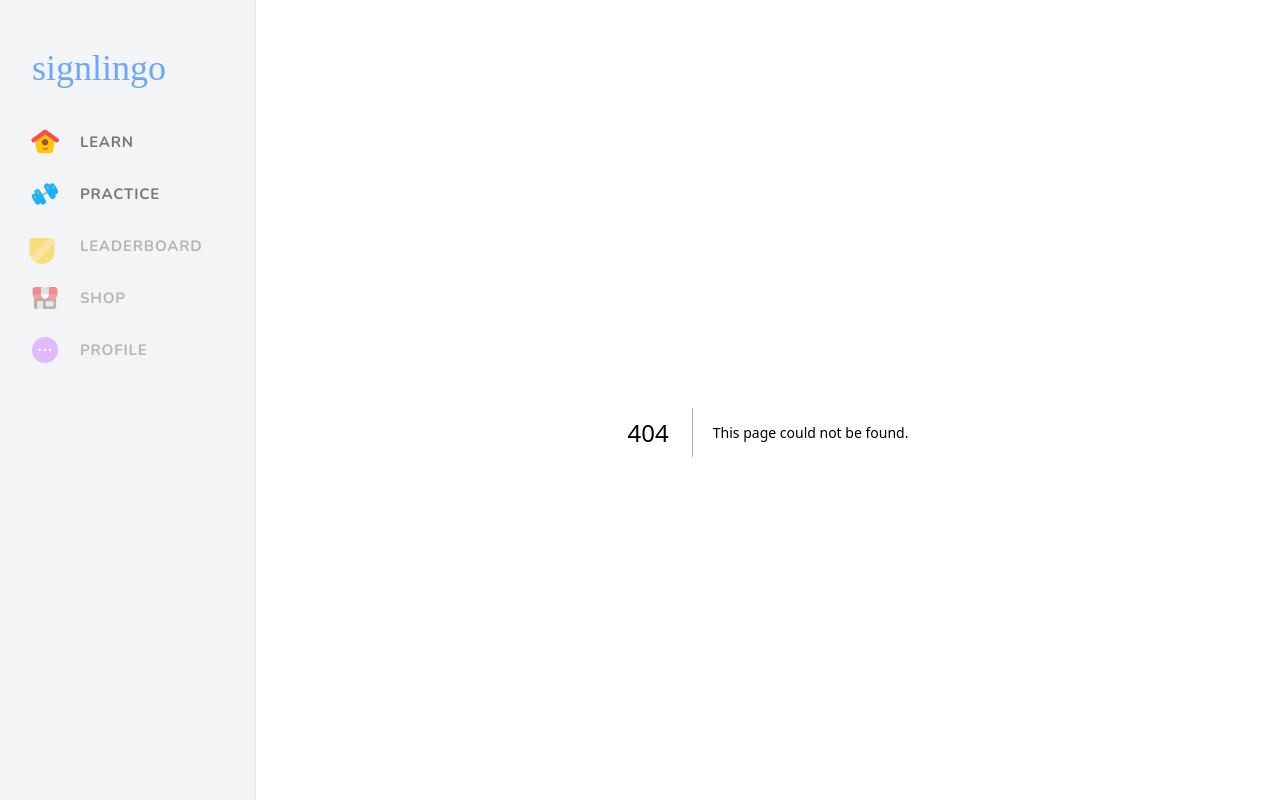
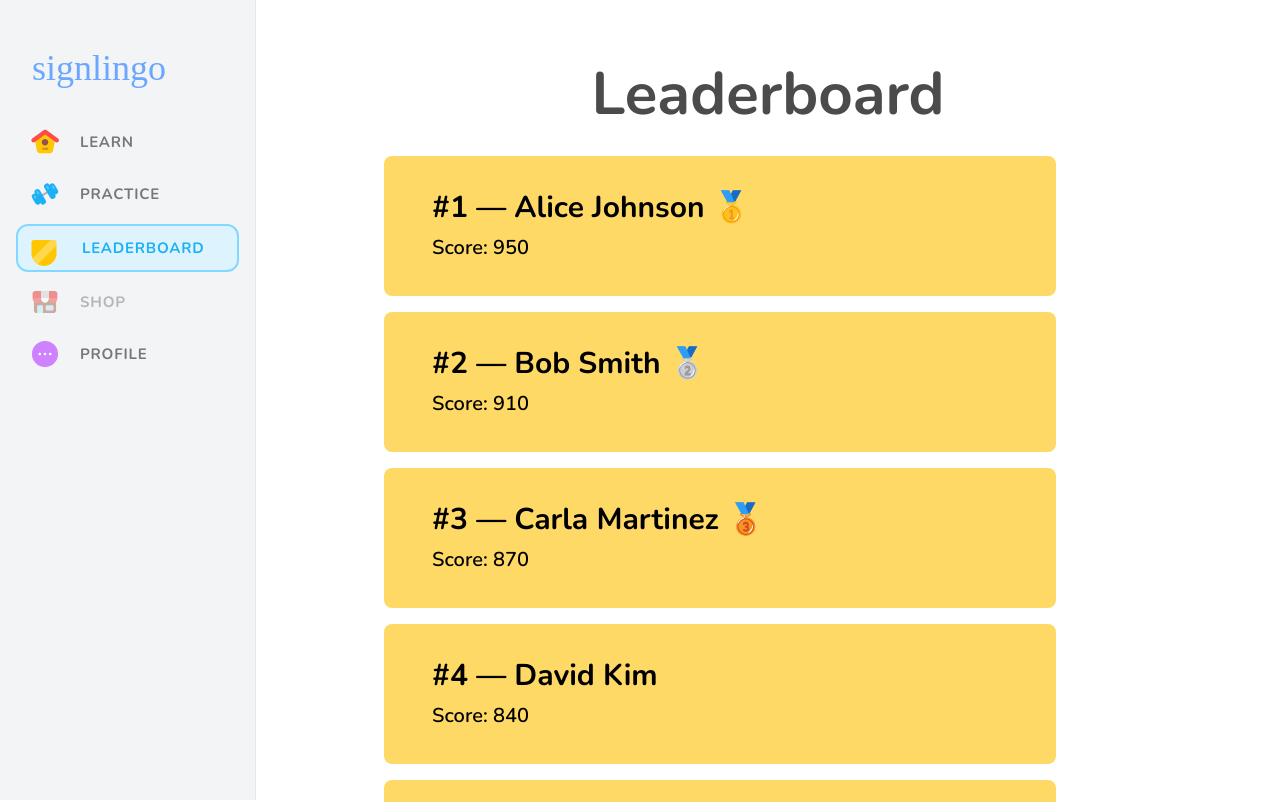
Before and after one commit to rajmnoor27/ctp-ds-signlingo, a Next.js app in the folder frontend/: page /leaderboard in a window 1280 px wide. Before the commit this address had no page. Shown: the top 802 px of the page. Built offline with nearby package versions, Linux system fonts and the light colour scheme.

Commit message:
Added leaderboard page with mock data

```diff
--- /dev/null
+++ b/frontend/app/(leaderboard)/leaderboard/[id]/page.tsx
@@ -0,0 +1,54 @@
+'use client';
+
+import * as React from 'react';
+import Link from 'next/link';
+
+import { Button } from '@/components/ui/button';
+import { Card, CardContent } from '@/components/ui/card';
+
+// Mock leaderboard data
+const leaderboardData = [
+  { name: 'Alex M.', score: 98 },
+  { name: 'Jamie L.', score: 92 },
+  { name: 'Taylor S.', score: 89 },
+  { name: 'Jordan B.', score: 85 },
+  { name: 'Riley K.', score: 80 },
+];
+
+export default function LeaderboardPage() {
+  return (
+    <main className='flex min-h-screen'>
+      <div className='flex flex-col w-full space-y-4 flex-grow px-4 md:px-16 py-8'>
+        <div className='max-w-2xl mx-auto w-full'>
+          <h1 className='text-3xl md:text-5xl font-bold mb-4'>Leaderboard</h1>
+          <p className='text-base md:text-xl mb-8'>
+            See where you stand among the top learners.
+          </p>
+
+          <div className='flex flex-col gap-4'>
+            {leaderboardData.map((entry, index) => (
+              <Card key={index}>
+                <CardContent className='flex justify-between items-center py-4 px-6'>
+                  <span className='text-lg md:text-xl font-semibold'>
+                    {index + 1}. {entry.name}
+                  </span>
+                  <span className='text-lg md:text-xl font-bold text-feather-green'>
+                    {entry.score} pts
+                  </span>
+                </CardContent>
+              </Card>
+            ))}
+          </div>
+
+          <div className='flex justify-center mt-8'>
+            <Link href='/'>
+              <Button variant='outline' className='py-4 md:py-6 text-lg'>
+                Back to Home
+              </Button>
+            </Link>
+          </div>
+        </div>
+      </div>
+    </main>
+  );
+}
--- /dev/null
+++ b/frontend/app/(leaderboard)/leaderboard/page.tsx
@@ -0,0 +1,24 @@
+import { leaderboardData } from '@/utils/leaderboardData';
+import { LeaderboardCard } from '@/components/ui/leaderboard-card';
+
+export default function Page() {
+  return (
+    <main className='flex min-w-full min-h-screen'>
+      <div className='flex flex-col w-full h-full space-y-4 flex-grow px-4 md:px-16 pt-8 pb-24 md:pb-8 gap-4 overflow-auto'>
+        <h1 className='text-4xl md:text-6xl font-bold text-eel text-center'>
+          Leaderboard
+        </h1>
+        <div className='flex flex-col gap-4 w-full max-w-3xl mx-auto'>
+          {leaderboardData.map((entry) => (
+            <LeaderboardCard
+              key={entry.id}
+              rank={entry.rank}
+              name={entry.name}
+              score={entry.score}
+            />
+          ))}
+        </div>
+      </div>
+    </main>
+  );
+}
--- a/frontend/components/SideNav.tsx
+++ b/frontend/components/SideNav.tsx
@@ -17,8 +17,7 @@ export default function SideNav() {
           {/* home */}
           <Link href='/lesson'>
             <li
-              className={`flex rounded-[12px] px-2 py-1 min-h-[40px] ${
-                pathname === '/lesson'
+              className={`flex rounded-[12px] px-2 py-1 min-h-[40px] ${pathname === '/lesson'
                 ? 'bg-iguana border-blue-jay text-macaw border-2'
                 : 'text-wolf hover:bg-hover'
                 }`}
@@ -34,8 +33,7 @@ export default function SideNav() {
           {/* practice */}
           <Link href='/quiz'>
             <li
-              className={`flex rounded-[12px] px-2 py-1 min-h-[40px] ${
-                pathname === '/quiz'
+              className={`flex rounded-[12px] px-2 py-1 min-h-[40px] ${pathname === '/quiz'
                 ? 'bg-iguana border-blue-jay text-macaw border-2'
                 : 'text-wolf hover:bg-hover'
                 }`}
@@ -48,8 +46,14 @@ export default function SideNav() {
               </span>
             </li>
           </Link>
-          {/* Leaderboard - Disabled */}
-          <li className='flex rounded-[12px] text-wolf px-2 py-1 min-h-[40px] opacity-50 cursor-not-allowed'>
+          {/* Leaderboard - Now Clickable */}
+          <Link href='/leaderboard'>
+            <li
+              className={`flex rounded-[12px] px-2 py-1 min-h-[40px] ${pathname === '/leaderboard'
+                ? 'bg-iguana border-blue-jay text-macaw border-2'
+                : 'text-wolf hover:bg-hover'
+                }`}
+            >
               <div className='flex mr-[20px] w-[36px] h-[36px]'>
                 <LeaderboardIcon className='pl-[6px] w-[36px] h-[36px]' />
               </div>
@@ -57,6 +61,7 @@ export default function SideNav() {
                 LEADERBOARD
               </span>
             </li>
+          </Link>
           {/* Shop - Disabled */}
           <li className='flex rounded-[12px] text-wolf px-2 py-1 min-h-[40px] opacity-50 cursor-not-allowed'>
             <div className='flex mr-[20px] w-[36px] h-[36px]'>
@@ -66,8 +71,14 @@ export default function SideNav() {
               SHOP
             </span>
           </li>
-          {/* Settings - Disabled */}
-          <li className='flex rounded-[12px] text-wolf px-2 py-1 min-h-[40px] opacity-50 cursor-not-allowed'>
+          {/* Profile - Now Clickable */}
+          <Link href='/profile'>
+            <li
+              className={`flex rounded-[12px] px-2 py-1 min-h-[40px] ${pathname === '/profile'
+                  ? 'bg-iguana border-blue-jay text-macaw border-2'
+                  : 'text-wolf hover:bg-hover'
+                }`}
+            >
               <div className='flex mr-[20px] w-[36px] h-[36px]'>
                 <SettingsIcon className='pl-[6px] w-[36px] h-[36px]' />
               </div>
@@ -75,6 +86,7 @@ export default function SideNav() {
                 PROFILE
               </span>
             </li>
+          </Link>
         </ul>
       </nav>
     </div>
--- /dev/null
+++ b/frontend/components/ui/leaderboard-card.tsx
@@ -0,0 +1,32 @@
+'use client';
+
+import Image from 'next/image';
+
+interface LeaderboardCardProps {
+  rank: number;
+  name: string;
+  score: number;
+}
+
+function getMedal(rank: number) {
+  if (rank === 1) return '🥇'; // gold
+  if (rank === 2) return '🥈'; // silver
+  if (rank === 3) return '🥉'; // bronze
+  return null;
+}
+
+export function LeaderboardCard({ rank, name, score }: LeaderboardCardProps) {
+  return (
+    <div className='w-full'>
+      <div className='flex items-center justify-between bg-[#FFD966] p-4 rounded-lg w-full md:max-w-2xl min-h-[120px] md:min-h-[140px] px-6 md:px-12'>
+        <div className='flex flex-col gap-2 text-black flex-1'>
+          <h2 className='text-2xl md:text-3xl font-bold'>
+            #{rank} — {name} {getMedal(rank)}
+          </h2>
+          <p className='text-lg md:text-xl font-semibold'>Score: {score}</p>
+        </div>
+
+      </div>
+    </div>
+  );
+}
--- /dev/null
+++ b/frontend/utils/leaderboardData.ts
@@ -0,0 +1,32 @@
+export const leaderboardData = [
+    {
+      id: 1,
+      rank: 1,
+      name: 'Alice Johnson',
+      score: 950,
+    },
+    {
+      id: 2,
+      rank: 2,
+      name: 'Bob Smith',
+      score: 910,
+    },
+    {
+      id: 3,
+      rank: 3,
+      name: 'Carla Martinez',
+      score: 870,
+    },
+    {
+      id: 4,
+      rank: 4,
+      name: 'David Kim',
+      score: 840,
+    },
+    {
+      id: 5,
+      rank: 5,
+      name: 'Eva Zhang',
+      score: 820,
+    },
+  ];
```
Also changed, not shown: 2 other files (tests, documents, lock files or other folders). Lines whose indentation alone changed are shown as unchanged.
